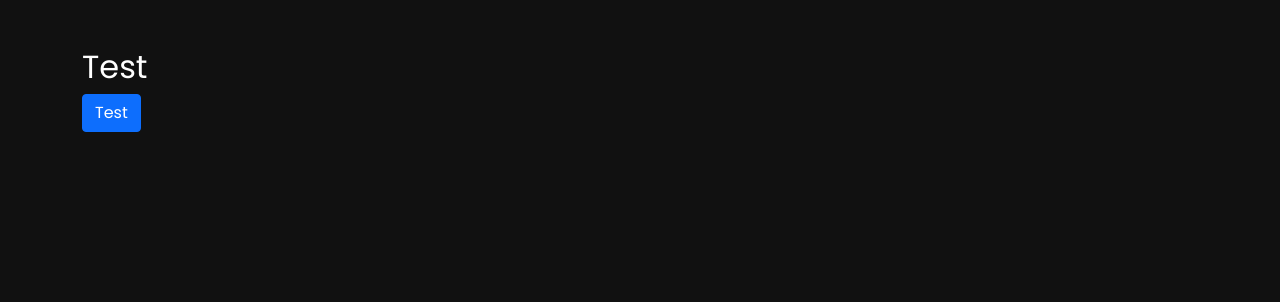
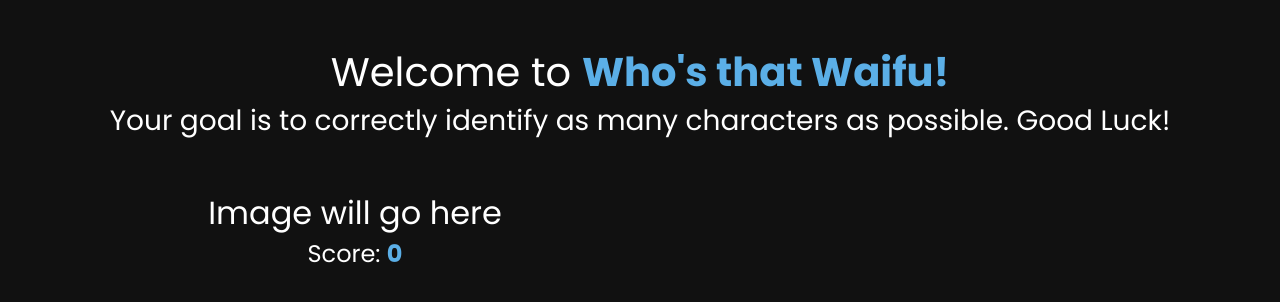
Before and after one commit to Deep-Thoughts42/Animatch, a React (Create React App) app in the folder frontend/: page / in a window 1280 px wide. Shown: the top 302 px of the page. Built offline with nearby package versions, Linux system fonts and the light colour scheme.

Commit message:
Slight front-end progress

```diff
--- a/frontend/src/App.js
+++ b/frontend/src/App.js
@@ -36,11 +36,22 @@ function App() {
 
 
   return (
-    <div>
+    <div className="">
       <SmallScreenContext.Provider value={smallScreen}>
-        <Container fluid='lg' className="c-w change-font mt-5">
-          <h2>Test</h2>
-          <Button>Test</Button>
+        <Container fluid='lg' className="c-w change-font mt-5 ">
+          <Row className="text-center">
+            <h1>Welcome to <span className="fw-700 text-blue">Who's that Waifu!</span></h1>
+            <h3>Your goal is to correctly identify as many characters as possible. Good Luck!</h3>
+          </Row>
+          <Row className=" mt-5">
+            <Col className="text-center  align-items-center d-flex flex-column align-items-center">
+              <h2 >Image will go here</h2>
+              <h4>Score: <span className="text-blue fw-700">0{}</span></h4>
+
+            </Col>
+            <Col>
+            </Col>
+          </Row>
 
         </Container>
 
--- a/frontend/src/css/app.css
+++ b/frontend/src/css/app.css
@@ -5,3 +5,25 @@ body {
   color: white !important;
   font-family: 'Poppins', sans-serif !important;
 }
+
+
+
+
+
+
+/* Font and Text Features */
+
+.fs-1p2 {
+  font-size: 1.2rem;
+}
+
+.fw-700{
+  font-weight: 700;
+}
+.fw-600 {
+  font-weight: 600;
+}
+
+.text-blue {
+  color: #5bafe7
+}
```
Also changed, not shown: frontend/src/images/Satoru Gojou.jpg (added).
